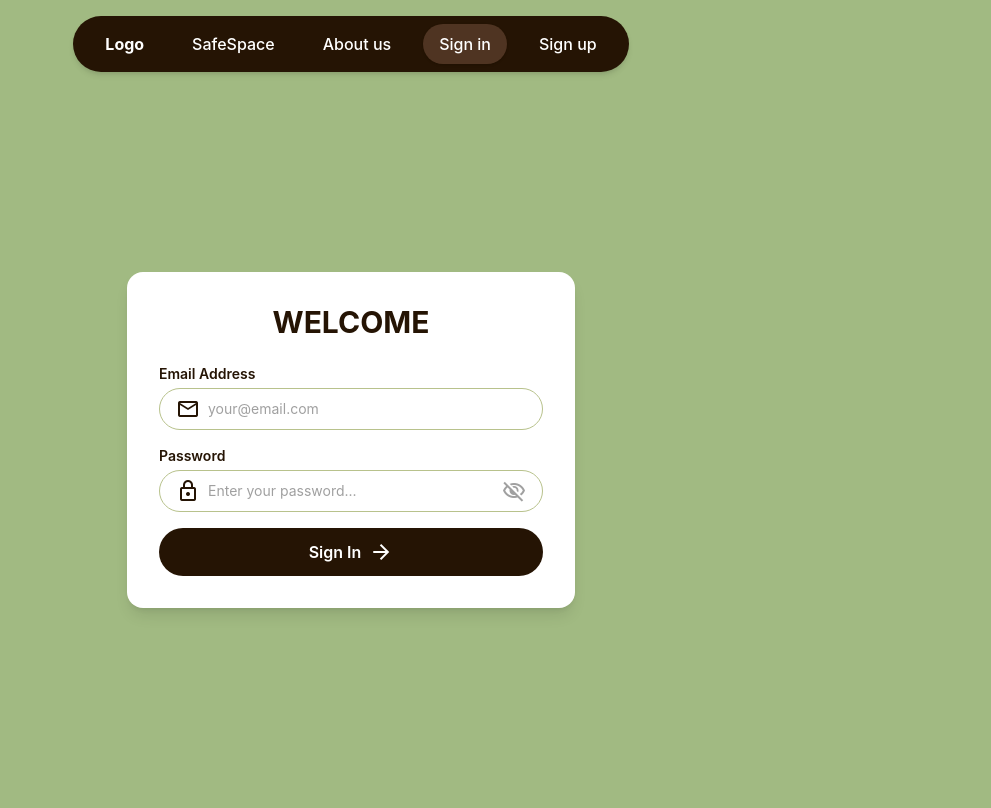
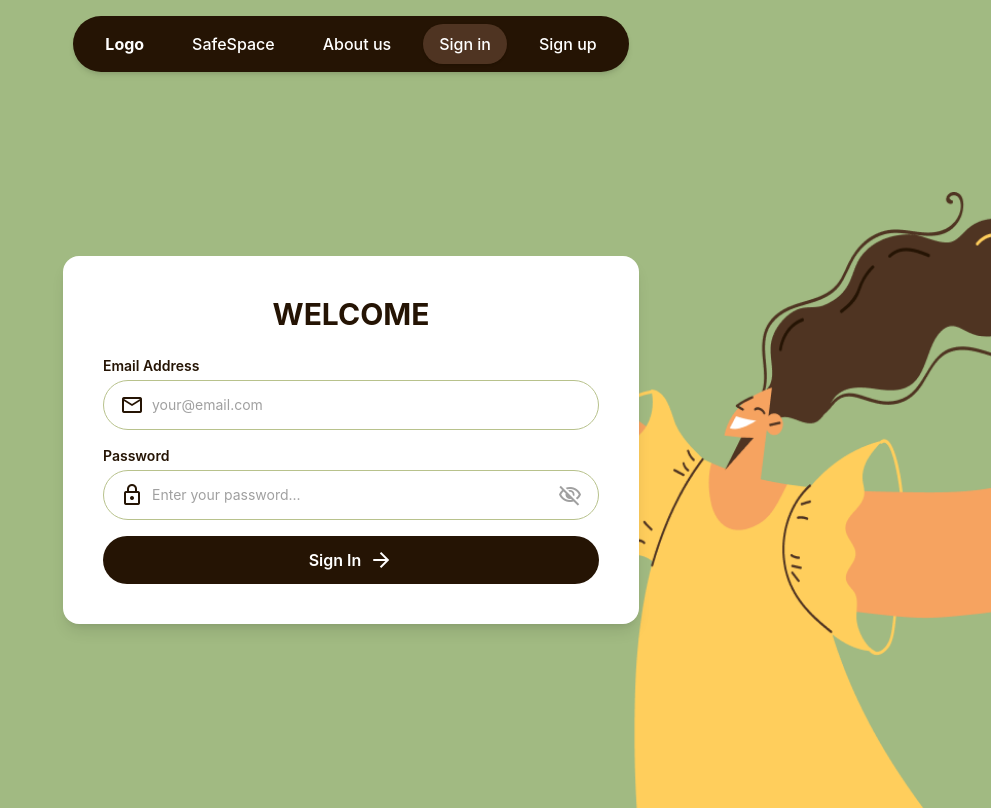
Before and after one commit to DaffaIkhwan/PulihHati-Frontend, a React (Vite) app: page /signin in a window 1280 px wide. Shown: the whole page, without its empty margins (289-1280 px from the left). Built offline with nearby package versions, Linux system fonts and the light colour scheme.

Commit message:
feat: add hero-login and enlarge the login form

```diff
--- a/src/auth/LoginForm.jsx
+++ b/src/auth/LoginForm.jsx
@@ -1,7 +1,7 @@
 import { useState } from 'react';
 // import cloud1 from '../assets/cloud1.png';
 // import cloud2 from '../assets/cloud2.png';
-// import hero from '../assets/hero.png';
+import hero from '/hero-login.png';
 
 const LoginForm = () => {
   const [email, setEmail] = useState('');
@@ -36,10 +36,11 @@ const LoginForm = () => {
       {/* Background decorations */}
       {/* <img src={cloud1} className="absolute top-6 left-6 w-20" />
       <img src={cloud2} className="absolute top-10 right-10 w-24" />
-      <img src={cloud2} className="absolute bottom-20 left-10 w-24" />
-      <img src={hero} className="absolute bottom-0 right-0 w-64 md:w-80" /> */}
+      <img src={cloud2} className="absolute bottom-20 left-10 w-24" /> */}
+      {/* <img src={hero} className="absolute bottom-0 right-0 w-64 md:w-80" />  */}
+      <img src={hero} className="absolute bottom-0 right-0 w-80 md:w-[28rem] lg:w-[32rem]" />
 
-      <div className="relative bg-white rounded-2xl shadow-lg p-8 w-full max-w-md z-10">
+      <div className="relative bg-white rounded-2xl shadow-lg p-10 w-full max-w-xl z-10">
         <h2 className="text-3xl font-bold text-center text-[#251404] mb-6">WELCOME</h2>
 
         <form className="space-y-4" onSubmit={handleSubmit}>
@@ -48,7 +49,7 @@ const LoginForm = () => {
             <label htmlFor="email" className="block text-sm font-semibold text-[#251404] mb-1">
               Email Address
             </label>
-            <div className={`flex items-center border ${errors.email ? 'border-red-500' : 'border-[#B8C28C]'} rounded-full px-4 py-2`}>
+            <div className={`flex items-center border ${errors.email ? 'border-red-500' : 'border-[#B8C28C]'} rounded-full px-4 py-3`}>
               <span className="material-symbols-outlined text-[#251404] mr-2">mail</span>
               <input
                 type="email"
@@ -68,7 +69,7 @@ const LoginForm = () => {
             <label htmlFor="password" className="block text-sm font-semibold text-[#251404] mb-1">
               Password
             </label>
-            <div className={`flex items-center border ${errors.password ? 'border-red-500' : 'border-[#B8C28C]'} rounded-full px-4 py-2`}>
+            <div className={`flex items-center border ${errors.password ? 'border-red-500' : 'border-[#B8C28C]'} rounded-full px-4 py-3`}>
               <span className="material-symbols-outlined text-[#251404] mr-2">lock</span>
               <input
                 type={showPassword ? 'text' : 'password'}
```
Also changed, not shown: public/hero-login.png (added).
